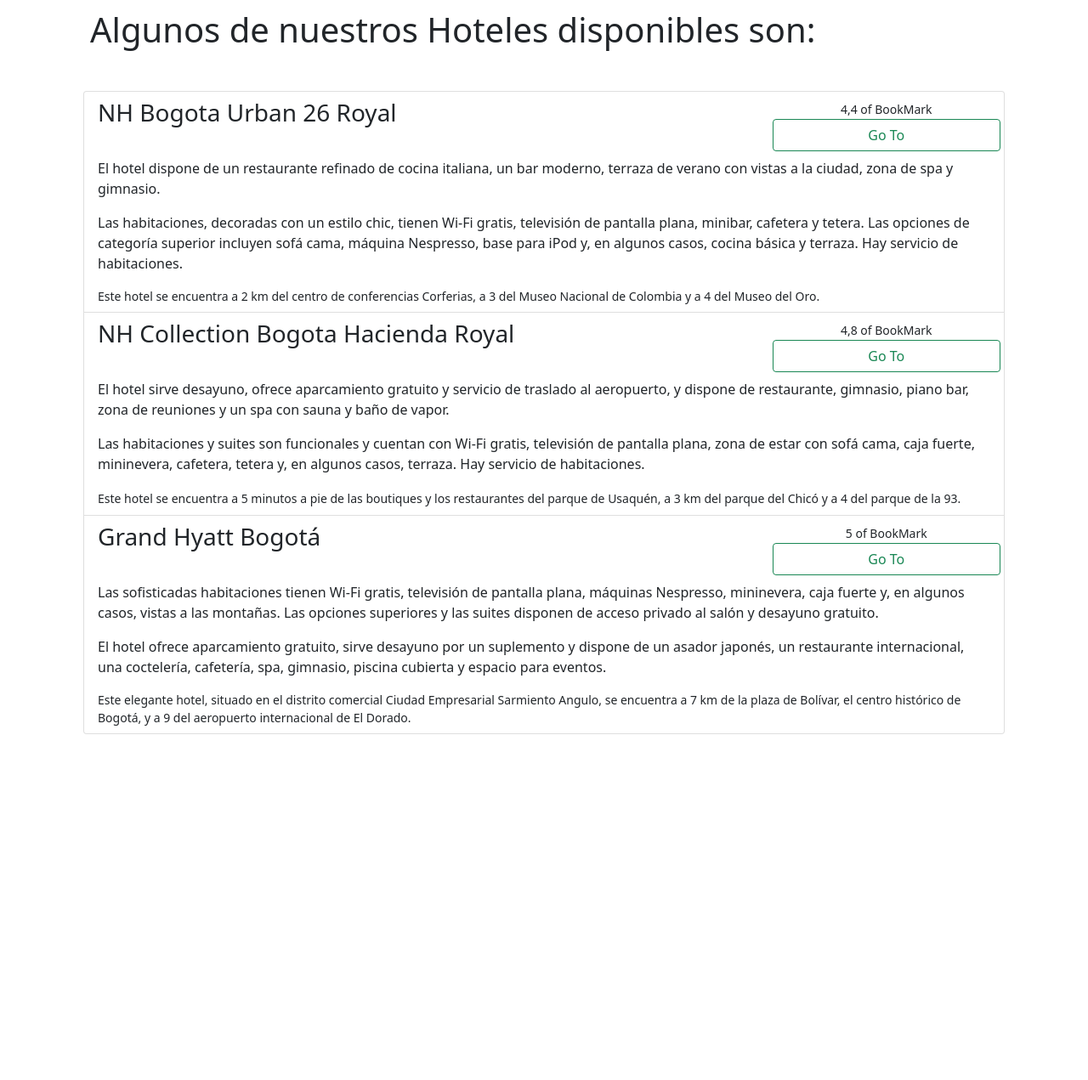
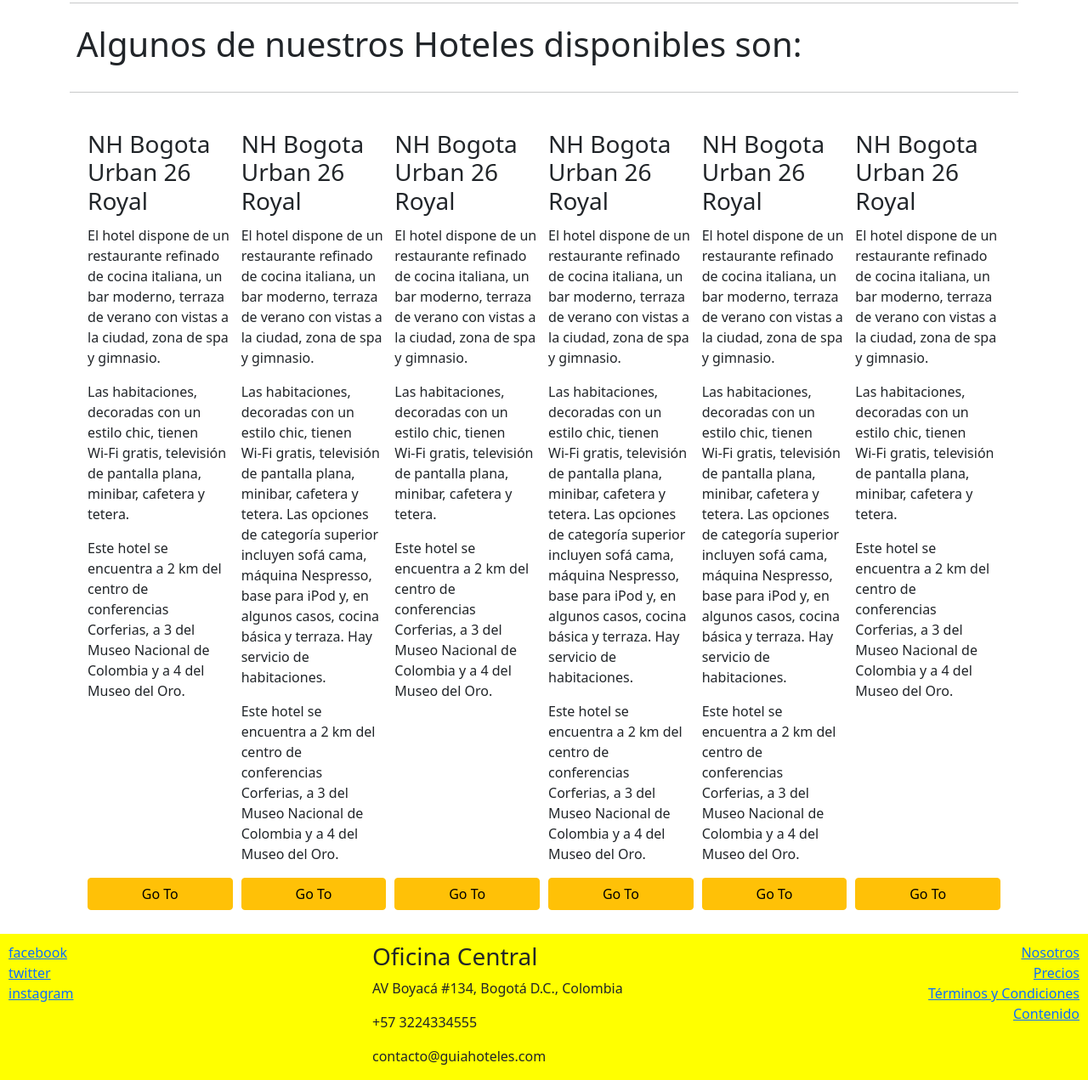
Before and after one commit to crvargasm/guia-hoteles, a website: page index.html in a window 1280 px wide. Shown: the part 288-1559 px from the top of the page at 85% size. Before the commit the page ends 1168 px from the top, so only its background shows below. Drawn offline with nearby package versions, Linux system fonts and the light colour scheme.

Commit message:
Agregamos Footer y Estilos con Flex

```diff
--- /dev/null
+++ b/css/main.css
@@ -0,0 +1,21 @@
+.jumbotron {
+	background-color: yellow;
+	color: black;
+}
+
+footer{
+	padding: 10px 10px 0 10px;
+	background-color: yellow;
+	margin-bottom: 0px;
+	margin-top: 10px;
+}
+
+.card-hotel{
+	flex: 1 150px;
+	padding: 2px 5px 2px 5px;
+	margin-top: 10px;
+}
+
+.btn-reserva {
+	width: 100%;
+}
--- a/index.html
+++ b/index.html
@@ -7,6 +7,7 @@
 
     <!-- Bootstrap CSS -->
     <link href="node_modules/bootstrap/dist/css/bootstrap.min.css" rel="stylesheet">
+    <link href="css/main.css" rel="stylesheet">
 
     <title>Hello, world!</title>
   </head>
@@ -18,6 +19,7 @@
     </div>
     <hr class="my-4">
     <div class="container">
+
       <div class="row">
         <div class="col">
           <h3 class="display-8">¿Quienes Somos?</h3>
@@ -32,79 +34,144 @@
           <p class="">Por lo anterior.. Nosotros llegamos a facilitarte la vida!</p>
         </div>
       </div>
+
+      <hr>
+
       <div class="row">
         <div class="col">
-          <h3 class="display-6 p-4">Algunos de nuestros Hoteles disponibles son:</h3>
+          <h3 class="display-6 p-2">Algunos de nuestros Hoteles disponibles son:</h3>
         </div>
       </div>
-      <div class="row p-3">
-        <div class="col">
-          <ul class="list-group">
 
-            <li class="list-group-item list-group-item-action">
-              <div class="row d-flex">
-                <div class="col">
-                  <h3 class="mb-1">NH Bogota Urban 26 Royal</h5>
+      <hr>
+
+      <div class="d-flex p-3 flex-wrap">
+
+        <div class="col card-hotel d-flex flex-column justify-content-between">
+          <div>
+            <h3 class="mb-1">NH Bogota Urban 26 Royal</h3>
+
+            <p class="pt-2 ">El hotel dispone de un restaurante refinado de cocina italiana, un bar moderno, terraza de verano con vistas a la ciudad, zona de spa y gimnasio.</p>
+
+            <p class="">Las habitaciones, decoradas con un estilo chic, tienen Wi‑Fi gratis, televisión de pantalla plana, minibar, cafetera y tetera.</p>
+
+            <p>Este hotel se encuentra a 2 km del centro de conferencias Corferias, a 3 del Museo Nacional de Colombia y a 4 del Museo del Oro.</p>
           </div>
-                <div class="col-sm-3">
-                  <div class="row">
-                    <center><small>4,4 of BookMark</small></center>
-                  </div>
-                  <div class="row">
-                    <button type="button" class="btn btn-outline-success">Go To</button>
+          <div>
+            <button type="button" class="btn btn-warning btn-reserva">Go To</button>
           </div>
         </div>
+
+        <div class="col card-hotel d-flex flex-column justify-content-between">
+          <div>
+            <h3 class="mb-1">NH Bogota Urban 26 Royal</h3>
+
             <p class="pt-2 ">El hotel dispone de un restaurante refinado de cocina italiana, un bar moderno, terraza de verano con vistas a la ciudad, zona de spa y gimnasio.</p>
 
             <p class="">Las habitaciones, decoradas con un estilo chic, tienen Wi‑Fi gratis, televisión de pantalla plana, minibar, cafetera y tetera. Las opciones de categoría superior incluyen sofá cama, máquina Nespresso, base para iPod y, en algunos casos, cocina básica y terraza. Hay servicio de habitaciones.</p>
 
-              <small>Este hotel se encuentra a 2 km del centro de conferencias Corferias, a 3 del Museo Nacional de Colombia y a 4 del Museo del Oro.</small>
-            </li>
-
-            <li class="list-group-item list-group-item-action">
-              <div class="row d-flex">
-                <div class="col">
-                  <h3 class="mb-1">NH Collection Bogota Hacienda Royal</h5>
+            <p>Este hotel se encuentra a 2 km del centro de conferencias Corferias, a 3 del Museo Nacional de Colombia y a 4 del Museo del Oro.</p>
           </div>
-                <div class="col-sm-3">
-                  <div class="row">
-                    <center><small>4,8 of BookMark</small></center>
-                  </div>
-                  <div class="row">
-                    <button type="button" class="btn btn-outline-success">Go To</button>
+          <div>
+            <button type="button" class="btn btn-warning btn-reserva">Go To</button>
           </div>
         </div>
+
+        <div class="col card-hotel d-flex flex-column justify-content-between">
+          <div>
+
+            <h3 class="mb-1">NH Bogota Urban 26 Royal</h3>
+
+            <p class="pt-2 ">El hotel dispone de un restaurante refinado de cocina italiana, un bar moderno, terraza de verano con vistas a la ciudad, zona de spa y gimnasio.</p>
+
+            <p class="">Las habitaciones, decoradas con un estilo chic, tienen Wi‑Fi gratis, televisión de pantalla plana, minibar, cafetera y tetera.</p>
+
+            <p>Este hotel se encuentra a 2 km del centro de conferencias Corferias, a 3 del Museo Nacional de Colombia y a 4 del Museo del Oro.</p>
           </div>
-              <p class="pt-2 ">El hotel sirve desayuno, ofrece aparcamiento gratuito y servicio de traslado al aeropuerto, y dispone de restaurante, gimnasio, piano bar, zona de reuniones y un spa con sauna y baño de vapor.</p>
+          <div>
 
-              <p class="">Las habitaciones y suites son funcionales y cuentan con Wi‑Fi gratis, televisión de pantalla plana, zona de estar con sofá cama, caja fuerte, mininevera, cafetera, tetera y, en algunos casos, terraza. Hay servicio de habitaciones.</p>
-
-              <small>Este hotel se encuentra a 5 minutos a pie de las boutiques y los restaurantes del parque de Usaquén, a 3 km del parque del Chicó y a 4 del parque de la 93.</small>
-            </li>
-
-            <li class="list-group-item list-group-item-action">
-              <div class="row d-flex">
-                <div class="col">
-                  <h3 class="mb-1">Grand Hyatt Bogotá</h5>
-                </div>
-                <div class="col-sm-3">
-                  <div class="row">
-                    <center><small>5 of BookMark</small></center>
-                  </div>
-                  <div class="row">
-                    <button type="button" class="btn btn-outline-success">Go To</button>
+            <button type="button" class="btn btn-warning btn-reserva">Go To</button>
           </div>
         </div>
-              <p class="pt-2 ">Las sofisticadas habitaciones tienen Wi‑Fi gratis, televisión de pantalla plana, máquinas Nespresso, mininevera, caja fuerte y, en algunos casos, vistas a las montañas. Las opciones superiores y las suites disponen de acceso privado al salón y desayuno gratuito.</p>
 
-              <p class="">El hotel ofrece aparcamiento gratuito, sirve desayuno por un suplemento y dispone de un asador japonés, un restaurante internacional, una coctelería, cafetería, spa, gimnasio, piscina cubierta y espacio para eventos.</p>
+        <div class="col card-hotel d-flex flex-column justify-content-between">
+          <div>
 
-              <small>Este elegante hotel, situado en el distrito comercial Ciudad Empresarial Sarmiento Angulo, se encuentra a 7 km de la plaza de Bolívar, el centro histórico de Bogotá, y a 9 del aeropuerto internacional de El Dorado.</small>
-            </li>
-          </ul>
+            <h3 class="mb-1">NH Bogota Urban 26 Royal</h3>
+
+            <p class="pt-2 ">El hotel dispone de un restaurante refinado de cocina italiana, un bar moderno, terraza de verano con vistas a la ciudad, zona de spa y gimnasio.</p>
+
+            <p class="">Las habitaciones, decoradas con un estilo chic, tienen Wi‑Fi gratis, televisión de pantalla plana, minibar, cafetera y tetera. Las opciones de categoría superior incluyen sofá cama, máquina Nespresso, base para iPod y, en algunos casos, cocina básica y terraza. Hay servicio de habitaciones.</p>
+
+            <p>Este hotel se encuentra a 2 km del centro de conferencias Corferias, a 3 del Museo Nacional de Colombia y a 4 del Museo del Oro.</p>
+          </div>
+          <div>
+
+            <button type="button" class="btn btn-warning btn-reserva">Go To</button>
           </div>
         </div>
+
+        <div class="col card-hotel d-flex flex-column justify-content-between">
+          <div>
+
+            <h3 class="mb-1">NH Bogota Urban 26 Royal</h3>
+
+            <p class="pt-2 ">El hotel dispone de un restaurante refinado de cocina italiana, un bar moderno, terraza de verano con vistas a la ciudad, zona de spa y gimnasio.</p>
+
+            <p class="">Las habitaciones, decoradas con un estilo chic, tienen Wi‑Fi gratis, televisión de pantalla plana, minibar, cafetera y tetera. Las opciones de categoría superior incluyen sofá cama, máquina Nespresso, base para iPod y, en algunos casos, cocina básica y terraza. Hay servicio de habitaciones.</p>
+
+            <p>Este hotel se encuentra a 2 km del centro de conferencias Corferias, a 3 del Museo Nacional de Colombia y a 4 del Museo del Oro.</p>
           </div>
+          <div>
+
+            <button type="button" class="btn btn-warning btn-reserva">Go To</button>
+          </div>
+        </div>
+
+        <div class="col card-hotel d-flex flex-column justify-content-between">
+          <div>
+
+            <h3 class="mb-1">NH Bogota Urban 26 Royal</h3>
+
+            <p class="pt-2 ">El hotel dispone de un restaurante refinado de cocina italiana, un bar moderno, terraza de verano con vistas a la ciudad, zona de spa y gimnasio.</p>
+
+            <p class="">Las habitaciones, decoradas con un estilo chic, tienen Wi‑Fi gratis, televisión de pantalla plana, minibar, cafetera y tetera.</p>
+
+            <p>Este hotel se encuentra a 2 km del centro de conferencias Corferias, a 3 del Museo Nacional de Colombia y a 4 del Museo del Oro.</p>
+          </div>
+          <div>
+
+            <button type="button" class="btn btn-warning btn-reserva">Go To</button>
+          </div>
+        </div>
+
+      </div>
+
+    </div>
+
+    <footer>
+      <div class="row">
+        <div class="col-sm-4 d-flex flex-column">
+          <a href="http://www.facebook.com">facebook</a>
+          <a href="http://www.twitter.com">twitter</a>
+          <a href="http://www.instagram.com">instagram</a>
+        </div>
+        <div class="col-sm-4">
+          <address>
+            <h3>Oficina Central</h3>
+            <p>AV Boyacá #134, Bogotá D.C., Colombia</p>
+            <p>+57 3224334555</p>
+            <p>contacto@guiahoteles.com</p>
+          </address>
+        </div>
+        <div class="col-sm-4 d-flex flex-column align-items-end">
+          <a href="">Nosotros</a>
+          <a href="">Precios</a>
+          <a href="">Términos y Condiciones</a>
+          <a href="">Contenido</a>
+        </div>
+      </div>
+    </footer>
 
     <script src="node_modules/jquery/dist/jquery.min.js"></script>
     <script src="node_modules/@popperjs/core/dist/umd/popper.min.js"></script>
```
Also changed, not shown: 1 other file. Lines whose indentation alone changed are shown as unchanged.
